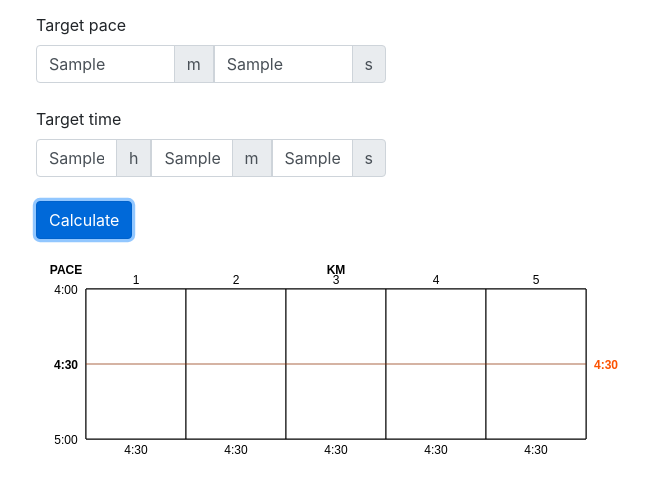
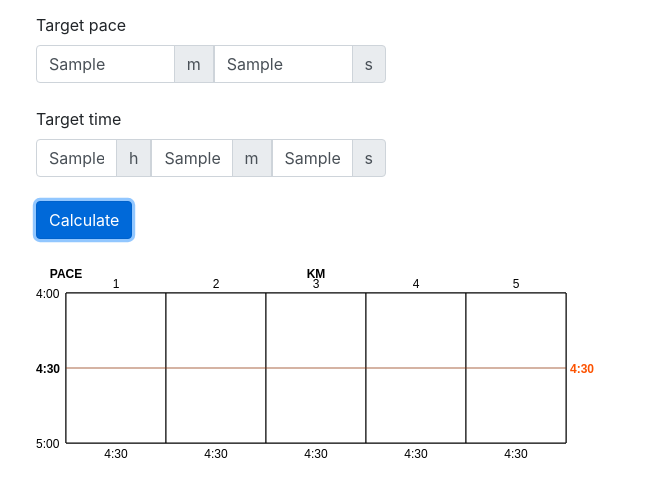
Before and after one commit to dperetin/dperetin.github.io, a plain HTML site: page random/running_app/running.html in a window 1280 px wide. Both pictures are taken after typing "Sample", "Sample", "Sample", "Sample", "Sample" into the empty fields and a click on the button "Calculate". Shown: the part 177-674 px from the top of the page, without its empty margins (49-698 px from the left). Drawn offline with nearby package versions, Linux system fonts and the light colour scheme.

Commit message:
Adjusting the width of the widget

```diff
--- a/random/running_app/running.js
+++ b/random/running_app/running.js
@@ -25,7 +25,7 @@ function renderPacePlanningWidget() {
     this.console.log(`Width: ${window.screen.availWidth}`);
     this.console.log(`devicePixelRatio: ${window.devicePixelRatio}`);
 
-    let margin = 50;
+    let margin = 30;
 
     let segmentWidth = (availableWidth - 2 * margin) / selectedDistance > 100 ? 100 : (availableWidth - 2 * margin) / selectedDistance;
 
@@ -166,24 +166,24 @@ function drawPaceLabel(paper, params) {
     pace.content = 'PACE';
     pace.fontWeight = 'bold';
 
-    let fastestPace = new paper.PointText(new paper.Point(30, params.margin + 5));
-    fastestPace.justification = 'center';
+    let fastestPace = new paper.PointText(new paper.Point(0, params.margin + 5));
+    fastestPace.justification = 'left';
     fastestPace.fillColor = 'black';
     fastestPace.content = secondsToLabel(params.fastestPace);
 
-    let slowestPace = new paper.PointText(new paper.Point(30, params.margin + params.segmentHeight + 5));
-    slowestPace.justification = 'center';
+    let slowestPace = new paper.PointText(new paper.Point(0, params.margin + params.segmentHeight + 5));
+    slowestPace.justification = 'left';
     slowestPace.fillColor = 'black';
     slowestPace.content = secondsToLabel(params.slowestPace);
 
-    averagePace = new paper.PointText(new paper.Point(20 + params.margin + params.segments * params.segmentLength, getPaceLine(params, params.pace) + 5));
+    averagePace = new paper.PointText(new paper.Point(16 + params.margin + params.segments * params.segmentLength, getPaceLine(params, params.pace) + 5));
     averagePace.justification = 'center';
     averagePace.fillColor = '#fc5200';
     averagePace.content = secondsToLabel(params.pace);
     averagePace.fontWeight = 'bold';
 
-    let targetPace = new paper.PointText(new paper.Point(30, getPaceLine(params, params.pace) + 5));
-    targetPace.justification = 'center';
+    let targetPace = new paper.PointText(new paper.Point(0, getPaceLine(params, params.pace) + 5));
+    targetPace.justification = 'left';
     targetPace.fillColor = 'black';
     targetPace.content = secondsToLabel(params.pace);
     targetPace.fontWeight = 'bold';
@@ -329,7 +329,7 @@ function drawDefaultPaceLine(paper, params, averagePace) {
             averagePace.remove();
             currentPaceLine.remove();
 
-            averagePace = new paper.PointText(new paper.Point(20 + params.margin + params.segments * params.segmentLength, getPaceLine(params, overallAveragePace) + 5));
+            averagePace = new paper.PointText(new paper.Point(16 + params.margin + params.segments * params.segmentLength, getPaceLine(params, overallAveragePace) + 5));
             averagePace.justification = 'center';
             averagePace.fillColor = '#fc5200';
             averagePace.content = secondsToLabel(params.pace);
```
Also changed, not shown: random/running_app/running.html (+2 -0 lines).
